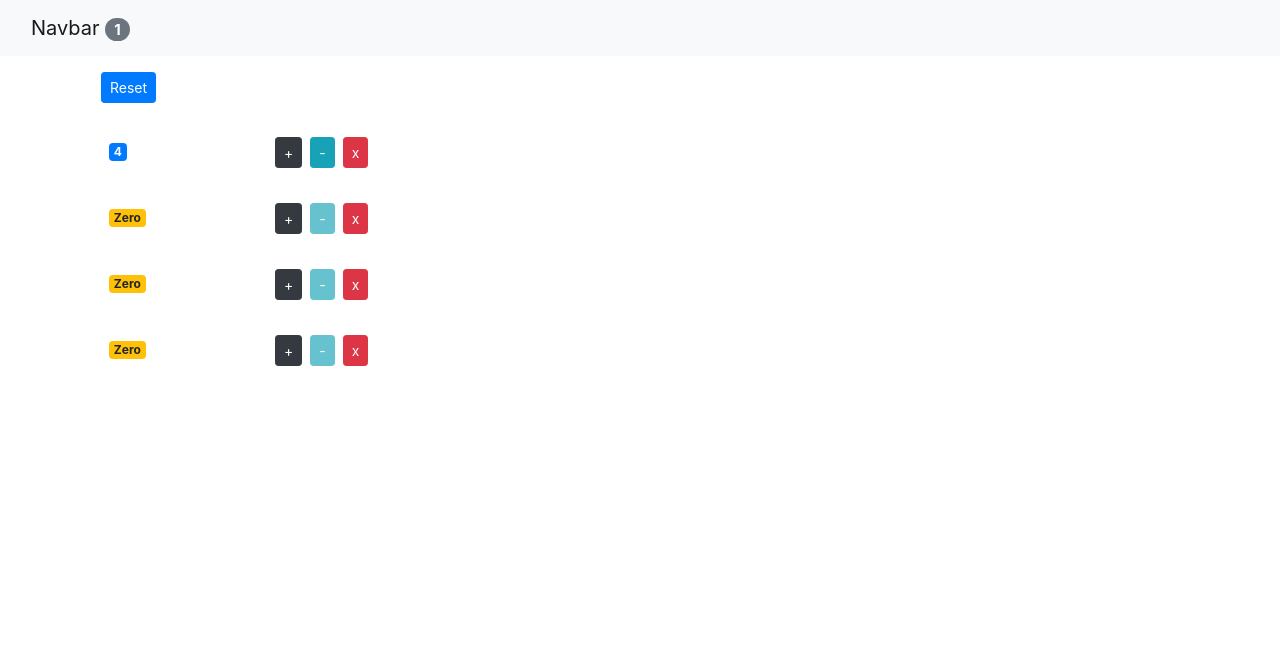
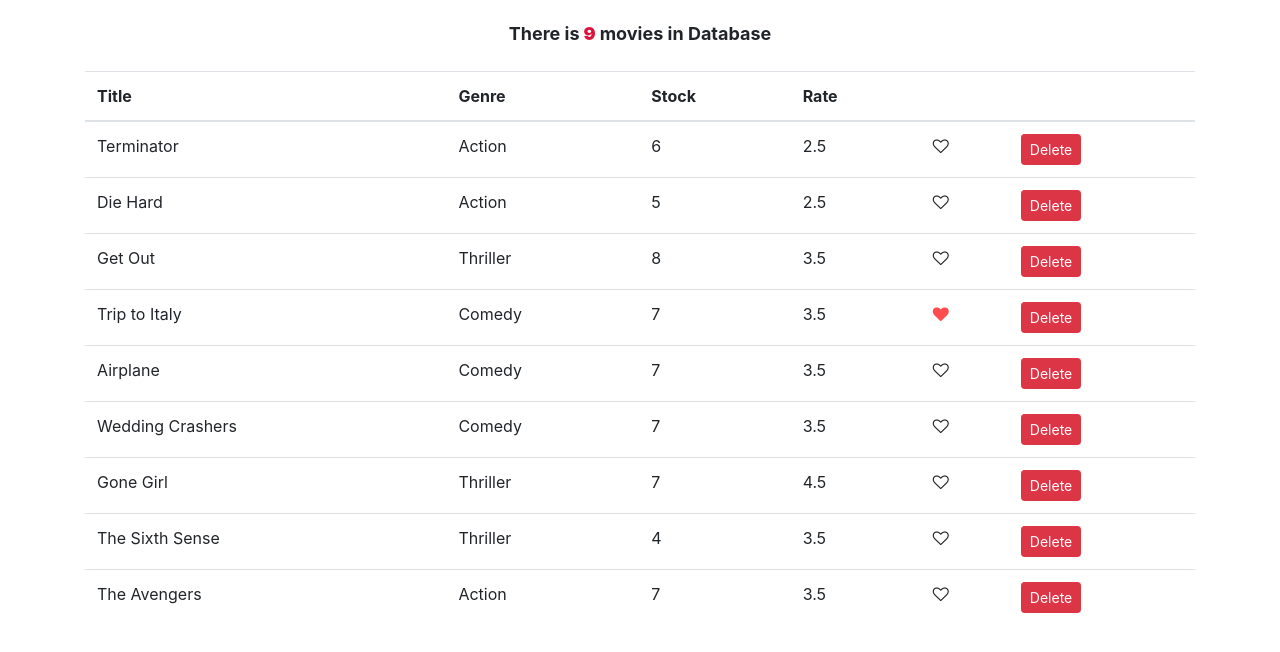
Before and after one commit to Xopper/vidly, a React (Create React App) app: page / in a window 1280 px wide. Shown: the top 652 px of the page. Built offline with nearby package versions, Linux system fonts and the light colour scheme.

Commit message:
add like button to the movies Component

```diff
--- a/package.json
+++ b/package.json
@@ -7,6 +7,7 @@
     "@testing-library/react": "^11.2.3",
     "@testing-library/user-event": "^12.6.0",
     "bootstrap": "^4.1.1",
+    "font-awesome": "^4.7.0",
     "react": "^17.0.1",
     "react-dom": "^17.0.1",
     "react-scripts": "4.0.1",
--- /dev/null
+++ b/src/components/like.jsx
@@ -0,0 +1,16 @@
+import React from "react";
+
+const Like = props => {
+	let classes = "fa fa-heart";
+	if (!props.liked) classes += "-o";
+	return (
+		<i
+			className={classes}
+			onClick={props.onLike}
+			aria-hidden="true"
+			style={{ color: props.liked ? "#ff4d4d" : "", cursor: "pointer" }}
+		></i>
+	);
+};
+
+export default Like;
--- a/src/components/movies.jsx
+++ b/src/components/movies.jsx
@@ -1,10 +1,11 @@
 import React, { Component } from "react";
+import Like from "./like";
 import { getMovies } from "../services/fakeMovieService";
 
 class Movies extends Component {
 	state = {
 		movies: getMovies(),
-		tableHead: ["Title", "Genre", "Stock", "Rate", ""]
+		tableHead: ["Title", "Genre", "Stock", "Rate", "", ""]
 	};
 
 	handleDelete = movie => {
@@ -13,6 +14,19 @@
 				return elem._id !== movie._id;
 			})
 		});
+	};
+
+	handleLike = (movie, index) => {
+		/**
+		 * this is a second way to do cloning
+		 * and updating state
+		 */
+
+		// foo ^= ture; => toggling  if its true make it false , Nate that it returns 0 or 1
+		const movies = [...this.state.movies];
+		movies[index] = { ...movies[index] };
+		movies[index].liked ^= true;
+		this.setState({ movies });
 	};
 
 	render() {
@@ -51,20 +65,31 @@
 						<table className="table">
 							<thead>
 								<tr>
-									{this.state.tableHead.map(row => (
-										<th key={row} scope="col">
+									{this.state.tableHead.map((row, i) => (
+										<th key={row + i} scope="col">
 											{row}
 										</th>
 									))}
 								</tr>
 							</thead>
 							<tbody>
-								{this.state.movies.map(movie => (
+								{this.state.movies.map((movie, index) => (
 									<tr key={movie._id}>
 										<td>{movie.title}</td>
 										<td>{movie.genre.name}</td>
 										<td>{movie.numberInStock}</td>
 										<td>{movie.dailyRentalRate}</td>
+										<td>
+											<Like
+												onLike={() => {
+													this.handleLike(
+														movie,
+														index
+													);
+												}}
+												liked={movie.liked}
+											/>
+										</td>
 										<td>
 											<button
 												onClick={() => {
--- a/src/index.js
+++ b/src/index.js
@@ -1,9 +1,10 @@
 import React from "react";
 import ReactDom from "react-dom";
 import "bootstrap/dist/css/bootstrap.css";
-import App from "./App";
+import "font-awesome/css/font-awesome.css";
+// import App from "./App";
 // import Counter from "./components/counter";
 // import Counters from "./components/counters";
-// import Movies from "./components/movies";
+import Movies from "./components/movies";
 
-ReactDom.render(<App />, document.querySelector("#root"));
+ReactDom.render(<Movies />, document.querySelector("#root"));
--- a/src/services/fakeMovieService.js
+++ b/src/services/fakeMovieService.js
@@ -7,63 +7,72 @@
 		genre: { _id: "5b21ca3eeb7f6fbccd471818", name: "Action" },
 		numberInStock: 6,
 		dailyRentalRate: 2.5,
-    publishDate: "2018-01-03T19:04:28.809Z"
+		publishDate: "2018-01-03T19:04:28.809Z",
+		liked: false
 	},
 	{
 		_id: "5b21ca3eeb7f6fbccd471816",
 		title: "Die Hard",
 		genre: { _id: "5b21ca3eeb7f6fbccd471818", name: "Action" },
 		numberInStock: 5,
-    dailyRentalRate: 2.5
+		dailyRentalRate: 2.5,
+		liked: false
 	},
 	{
 		_id: "5b21ca3eeb7f6fbccd471817",
 		title: "Get Out",
 		genre: { _id: "5b21ca3eeb7f6fbccd471820", name: "Thriller" },
 		numberInStock: 8,
-    dailyRentalRate: 3.5
+		dailyRentalRate: 3.5,
+		liked: false
 	},
 	{
 		_id: "5b21ca3eeb7f6fbccd471819",
 		title: "Trip to Italy",
 		genre: { _id: "5b21ca3eeb7f6fbccd471814", name: "Comedy" },
 		numberInStock: 7,
-    dailyRentalRate: 3.5
+		dailyRentalRate: 3.5,
+		liked: true
 	},
 	{
 		_id: "5b21ca3eeb7f6fbccd47181a",
 		title: "Airplane",
 		genre: { _id: "5b21ca3eeb7f6fbccd471814", name: "Comedy" },
 		numberInStock: 7,
-    dailyRentalRate: 3.5
+		dailyRentalRate: 3.5,
+		liked: false
 	},
 	{
 		_id: "5b21ca3eeb7f6fbccd47181b",
 		title: "Wedding Crashers",
 		genre: { _id: "5b21ca3eeb7f6fbccd471814", name: "Comedy" },
 		numberInStock: 7,
-    dailyRentalRate: 3.5
+		dailyRentalRate: 3.5,
+		liked: false
 	},
 	{
 		_id: "5b21ca3eeb7f6fbccd47181e",
 		title: "Gone Girl",
 		genre: { _id: "5b21ca3eeb7f6fbccd471820", name: "Thriller" },
 		numberInStock: 7,
-    dailyRentalRate: 4.5
+		dailyRentalRate: 4.5,
+		liked: false
 	},
 	{
 		_id: "5b21ca3eeb7f6fbccd47181f",
 		title: "The Sixth Sense",
 		genre: { _id: "5b21ca3eeb7f6fbccd471820", name: "Thriller" },
 		numberInStock: 4,
-    dailyRentalRate: 3.5
+		dailyRentalRate: 3.5,
+		liked: false
 	},
 	{
 		_id: "5b21ca3eeb7f6fbccd471821",
 		title: "The Avengers",
 		genre: { _id: "5b21ca3eeb7f6fbccd471818", name: "Action" },
 		numberInStock: 7,
-    dailyRentalRate: 3.5
+		dailyRentalRate: 3.5,
+		liked: false
 	}
 ];
 
```
Also changed, not shown: 2 other files (tests, documents, lock files or other folders). Lines whose indentation alone changed are shown as unchanged.
